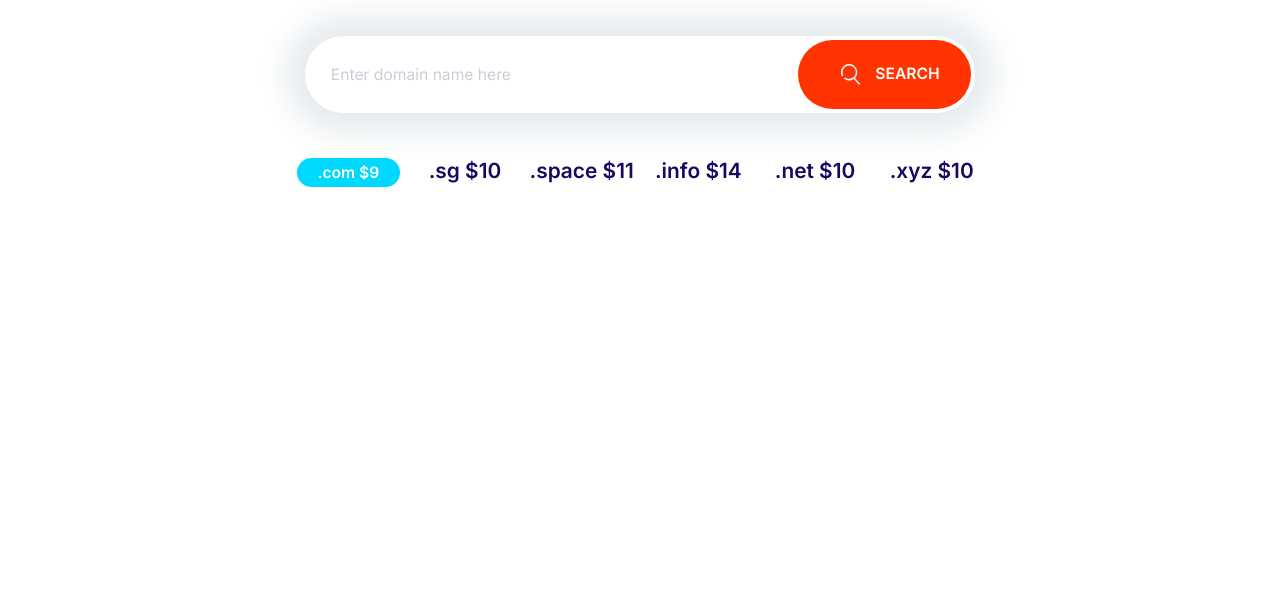
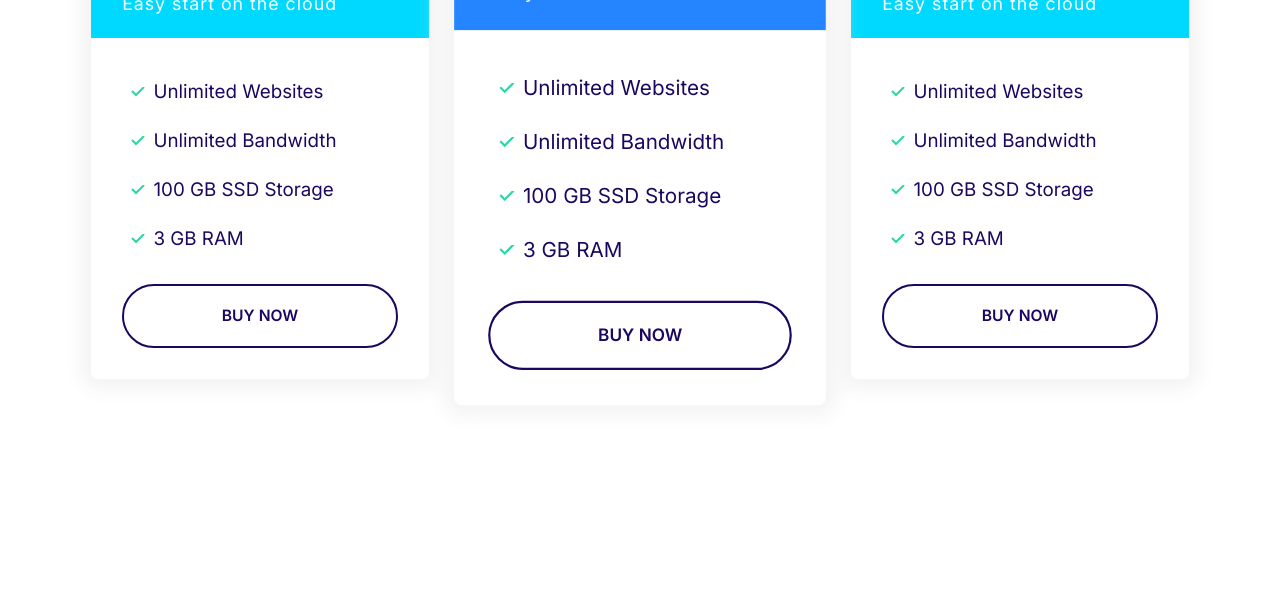
Before and after one commit to thisisaj1999/project_moshify, a plain HTML site: page index.html in a window 1280 px wide. Shown: the part 187-800 px from the top of the page. Drawn offline with Linux system fonts and the light colour scheme.

Commit message:
plan block created.

```diff
--- a/css/style.css
+++ b/css/style.css
@@ -341,6 +341,10 @@ a {
 
 /*Plans*/
 
+.plan {
+  transition: transform 0.2s ease-out;
+}
+
 .plan__name {
   color: #fff;
   margin: 0;
@@ -371,6 +375,10 @@ a {
   margin-bottom: 2rem;
 }
 
+.plan--popular {
+  transform: scale(1.1);
+}
+
 .plan--popular .card__header {
   position: relative;
 }
@@ -382,6 +390,14 @@ a {
   position: absolute;
   top: -5px;
   right: 5%;
+}
+
+.plan:hover {
+  transform: scale(1.05);
+}
+
+.plan--popular:hover {
+  transform: scale(1.15);
 }
 
 @media screen and (min-width: 1024px) {
@@ -729,7 +745,7 @@ a {
   }
 }
 
-/*Domai Block*/
+/*Domain Block*/
 
 .block-domain .input-group {
   box-shadow: 0 0 30px 20px #e6ebee;
@@ -762,3 +778,13 @@ a {
     padding: 1.3rem 3rem;
   }
 }
+
+/*Plan Block*/
+.block-plans .grid {
+  gap: 8rem 4rem;
+}
+
+.block-plans .card {
+  max-width: 400px;
+  margin: 0 auto;
+}
--- a/index.html
+++ b/index.html
@@ -15,32 +15,69 @@
     <link rel="stylesheet" href="css/style.css" />
   </head>
   <body>
-    <section class="block container block-domain">
-      <header class="block__header">
-        <h2>Starting at $10 per month</h2>
-        <p>
-          Lorem ipsum dolor, sit amet consectetur adipisicing elit. Quo, autem.
-        </p>
-      </header>
-      <div class="input-group">
-        <input type="text" class="input" placeholder="Enter domain name here" />
-        <button class="btn btn--accent">
-          <svg class="icon icon--white">
-            <use xlink:href="images/sprite.svg#search"></use>
-          </svg>
-          Search
-        </button>
+    <section class="block container block-plans">
+      <div class="grid grid--1x3">
+        <div class="plan">
+          <div class="card card--secondary">
+            <header class="card__header">
+              <h3 class="plan__name">Entry</h3>
+              <span class="plan__price">$14</span>
+              <span class="plan__billing-cycle">/month</span>
+              <span class="badge badge--secondary badge--small">10% OFF</span>
+              <span class="plan__description">Easy start on the cloud</span>
+            </header>
+            <div class="card__body">
+              <ul class="list list--tick">
+                <li class="list__item">Unlimited Websites</li>
+                <li class="list__item">Unlimited Bandwidth</li>
+                <li class="list__item">100 GB SSD Storage</li>
+                <li class="list__item">3 GB RAM</li>
+              </ul>
+              <button class="btn btn--outline btn--block">Buy Now</button>
+            </div>
+          </div>
+        </div>
+        <div class="plan plan--popular">
+          <div class="card card--primary">
+            <header class="card__header">
+              <h3 class="plan__name">Entry</h3>
+              <span class="plan__price">$14</span>
+              <span class="plan__billing-cycle">/month</span>
+              <span class="badge badge--primary badge--small">10% OFF</span>
+              <span class="plan__description">Easy start on the cloud</span>
+            </header>
+            <div class="card__body">
+              <ul class="list list--tick">
+                <li class="list__item">Unlimited Websites</li>
+                <li class="list__item">Unlimited Bandwidth</li>
+                <li class="list__item">100 GB SSD Storage</li>
+                <li class="list__item">3 GB RAM</li>
+              </ul>
+              <button class="btn btn--outline btn--block">Buy Now</button>
+            </div>
+          </div>
+        </div>
+        <div class="plan">
+          <div class="card card--secondary">
+            <header class="card__header">
+              <h3 class="plan__name">Entry</h3>
+              <span class="plan__price">$14</span>
+              <span class="plan__billing-cycle">/month</span>
+              <span class="badge badge--secondary badge--small">10% OFF</span>
+              <span class="plan__description">Easy start on the cloud</span>
+            </header>
+            <div class="card__body">
+              <ul class="list list--tick">
+                <li class="list__item">Unlimited Websites</li>
+                <li class="list__item">Unlimited Bandwidth</li>
+                <li class="list__item">100 GB SSD Storage</li>
+                <li class="list__item">3 GB RAM</li>
+              </ul>
+              <button class="btn btn--outline btn--block">Buy Now</button>
+            </div>
+          </div>
+        </div>
       </div>
-      <ul class="list block-domain__prices">
-        <li>
-          <span class="badge badge--secondary">.com $9</span>
-        </li>
-        <li>.sg $10</li>
-        <li>.space $11</li>
-        <li>.info $14</li>
-        <li>.net $10</li>
-        <li>.xyz $10</li>
-      </ul>
     </section>
     <script src="js/main.js"></script>
   </body>
```
Also changed, not shown: components/block_plans.html (added, +64 -0 lines), components/block_domain.html (renamed from components/domain_block.html).
